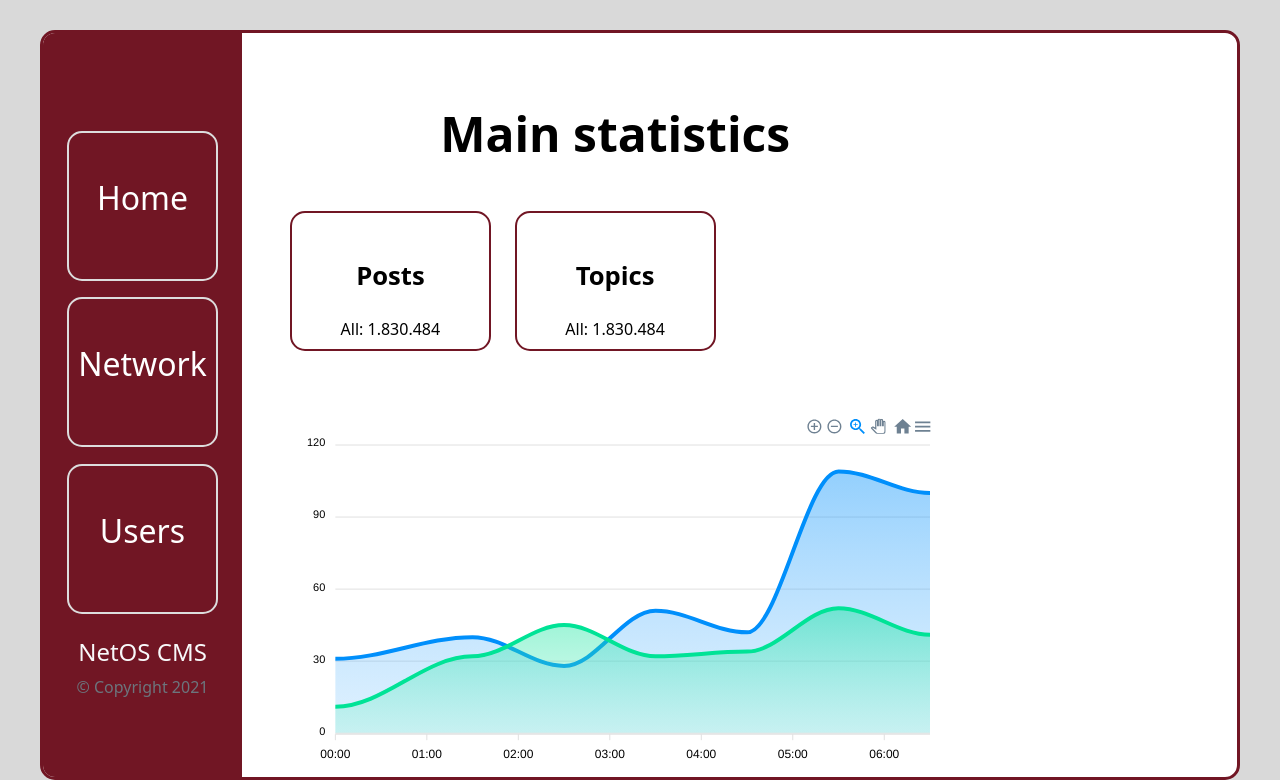
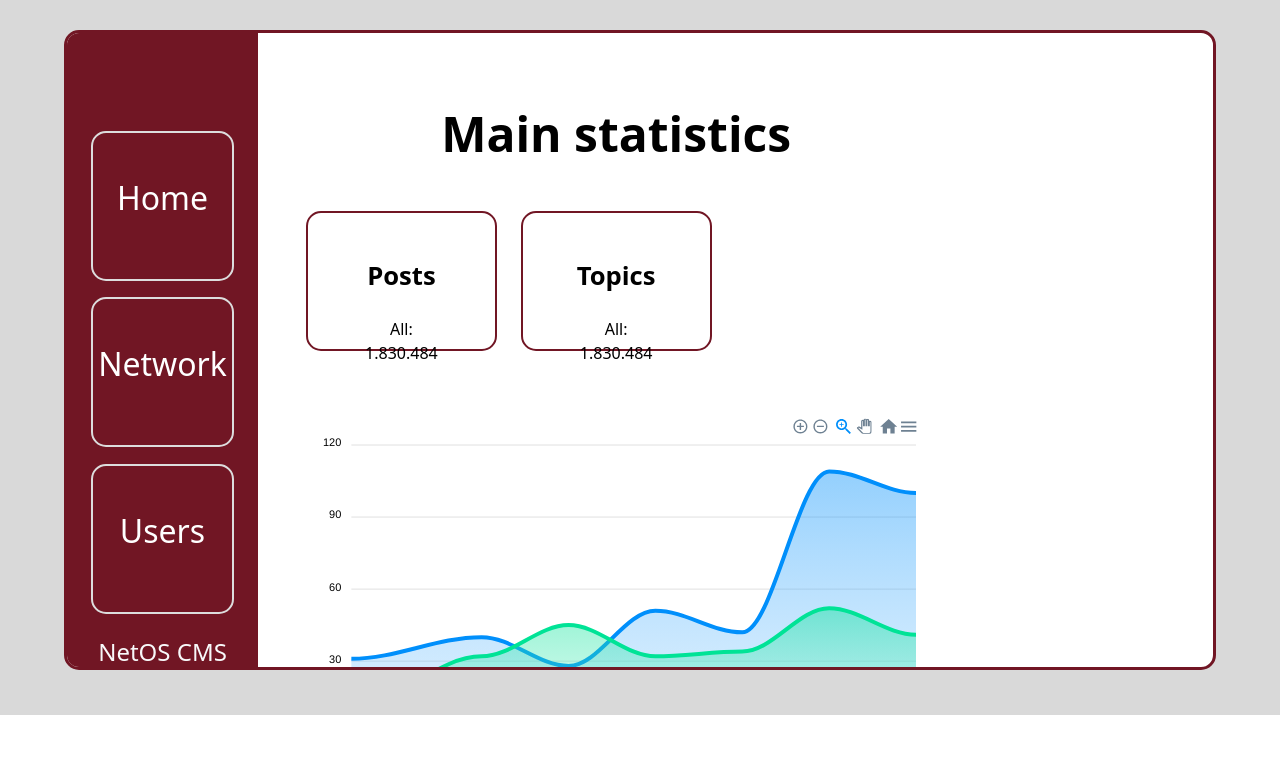
Before and after one commit to netoperatingsystem/Monitoring, a Django app: page / in a window 1280 px wide. Shown: the part 85-865 px from the top of the page. After the commit the page ends 800 px from the top, so only its background shows below. Run offline with Django 3.2, Linux system fonts and the light colour scheme; a user stored in the database is signed in; some libraries are stand-ins or nearby versions.

Commit message:
Update front-end / css

```diff
--- a/netos/static/netos/style.css
+++ b/netos/static/netos/style.css
@@ -70,8 +70,8 @@ span {
 
 .panel {
     /*align-items: center;*/
-    width: 1200px;
-    height: 750px;
+    width: 90%;
+    height: 80%;
     overflow: hidden;
     margin: 30px auto 0 auto;
     border-style: solid;
--- a/netos/templates/netos/devices.html
+++ b/netos/templates/netos/devices.html
@@ -19,7 +19,7 @@
 
     <nav class="navbar navbar-expand-lg navbar-light bg-white">
         <div class="container-fluid">
-            <img src="/static/resources/logo.PNG" height="60">
+            <a href="/"><img src="/static/resources/logo.PNG" height="60"></a>
             <button class="navbar-toggler" type="button" data-bs-toggle="collapse"
                     data-bs-target="#navbarSupportedContent"
                     aria-controls="navbarSupportedContent" aria-expanded="false" aria-label="Toggle navigation">
--- a/netos/templates/netos/index.html
+++ b/netos/templates/netos/index.html
@@ -28,7 +28,7 @@
 
     <nav class="navbar navbar-expand-lg navbar-light bg-white">
         <div class="container-fluid">
-            <img src="/static/resources/logo.PNG" height="60">
+            <a href="/"><img src="/static/resources/logo.PNG" height="60"></a>
             <button class="navbar-toggler" type="button" data-bs-toggle="collapse"
                     data-bs-target="#navbarSupportedContent"
                     aria-controls="navbarSupportedContent" aria-expanded="false" aria-label="Toggle navigation">
```
Also changed, not shown: db.sqlite3.
